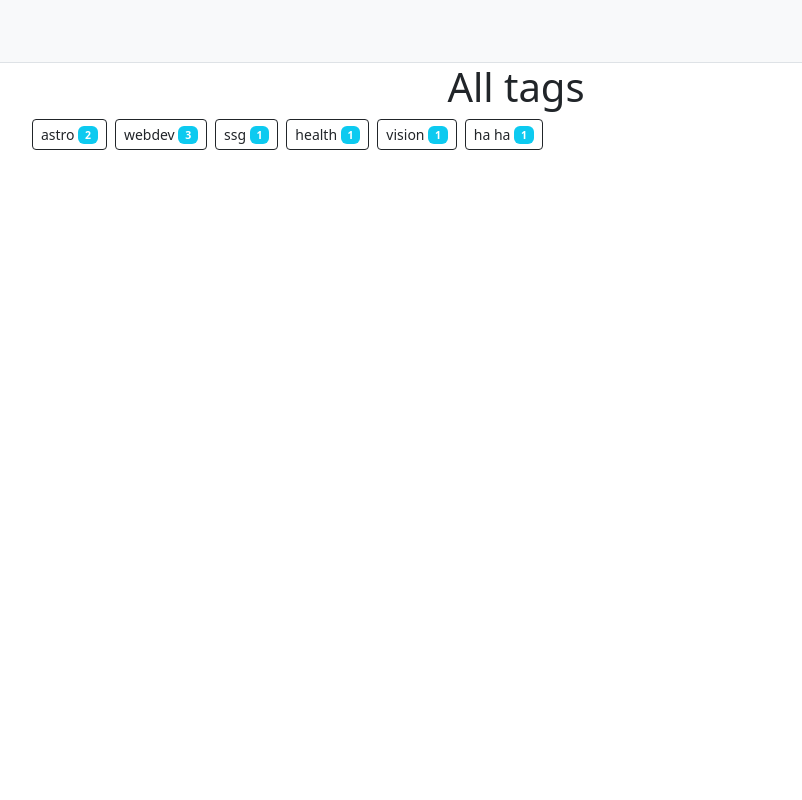
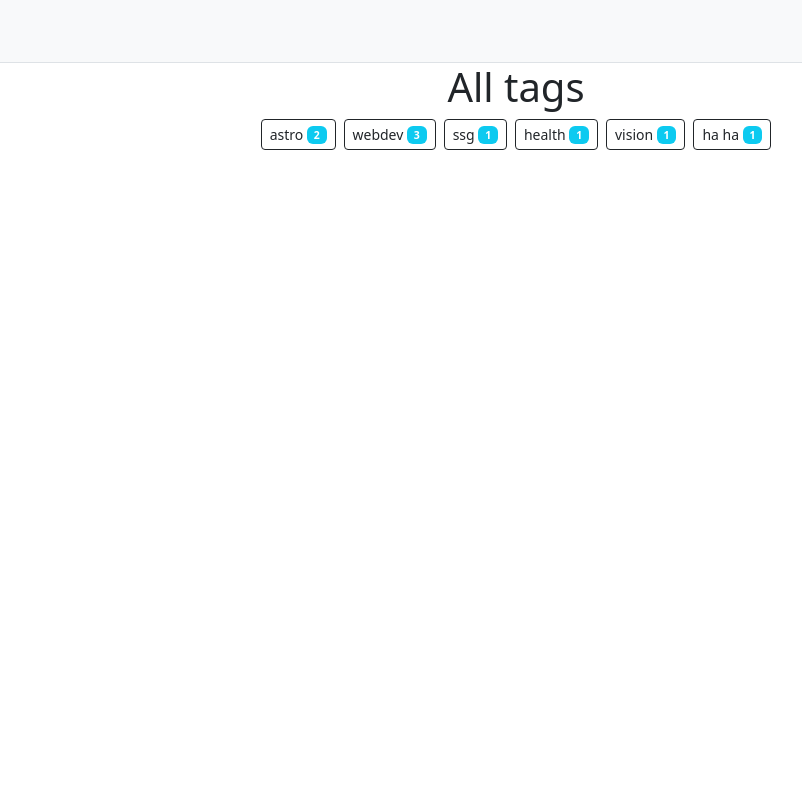
Before and after one commit to voffch/voffch.github.io, an Astro site: page /blog/tags in a window 1280 px wide. Shown: the top 800 px of the page, without its empty margins (124-926 px from the left). Built offline with nearby package versions, Linux system fonts and the light colour scheme; Astro itself is replaced by a stand-in of ours; some packages are replaced by stand-ins of ours.

Commit message:
removed debug text; center-justified tags

```diff
--- a/src/layouts/MarkdownPostLayout.astro
+++ b/src/layouts/MarkdownPostLayout.astro
@@ -50,5 +50,4 @@
       </li>
     </ul>
   </nav>
-  <p>this: '{thisPathname}'; all: {allPathnames.map((pn) => <span>'{pn}', </span>)}</p>
 </BaseLayout>
--- a/src/pages/blog/tags/index.astro
+++ b/src/pages/blog/tags/index.astro
@@ -8,7 +8,7 @@
 //const path = Astro.url.pathname;
 ---
 <BaseLayout pageTitle="All tags" category='blog'>
-  <div class="d-flex flex-wrap align-items-center gap-2">
+  <div class="d-flex justify-content-center flex-wrap align-items-center gap-2">
     {uniqueTags.map((tag, i) => (
         <Tag count={tagCounts[i]} tag={tag} />
       )
```
